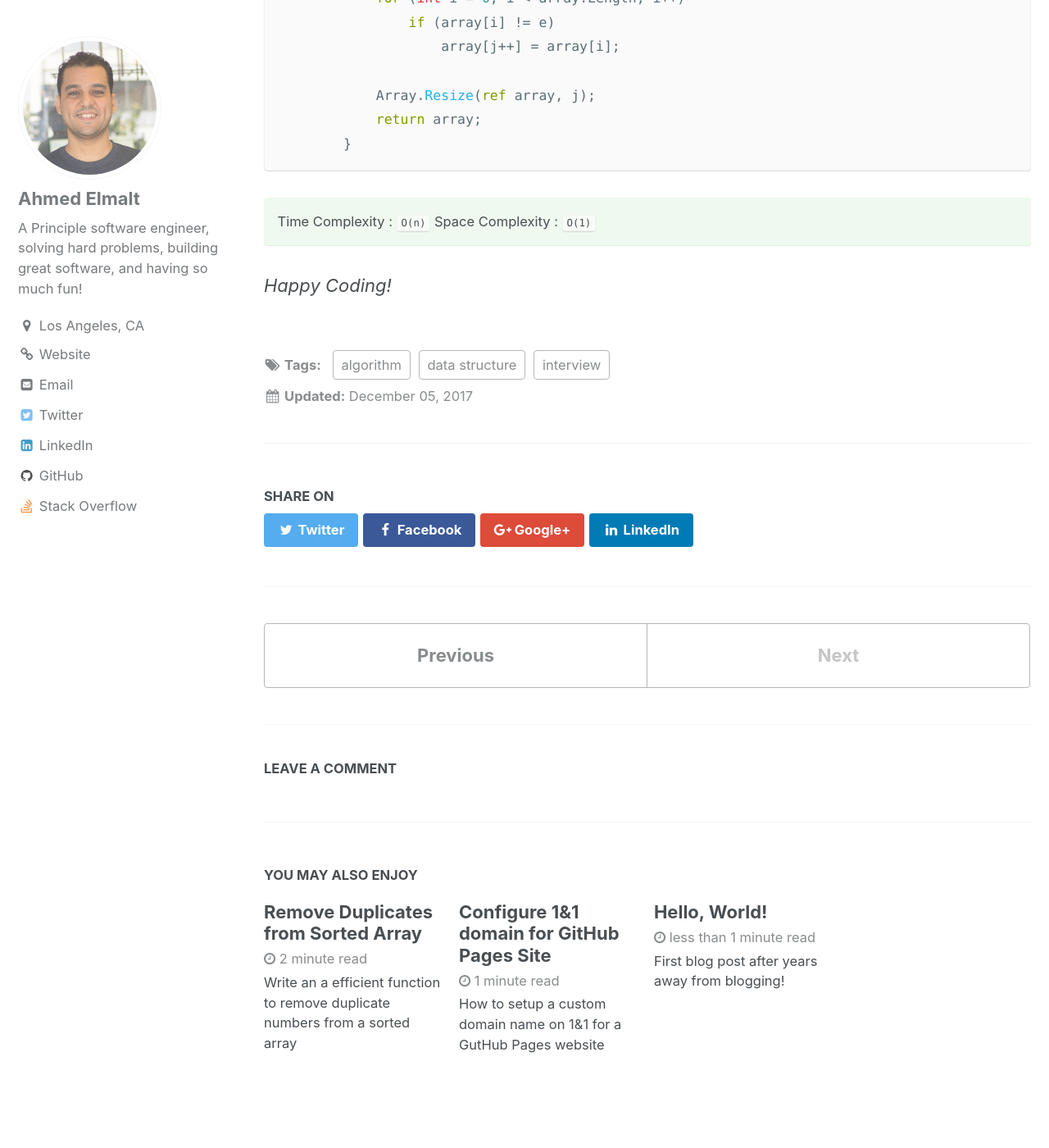
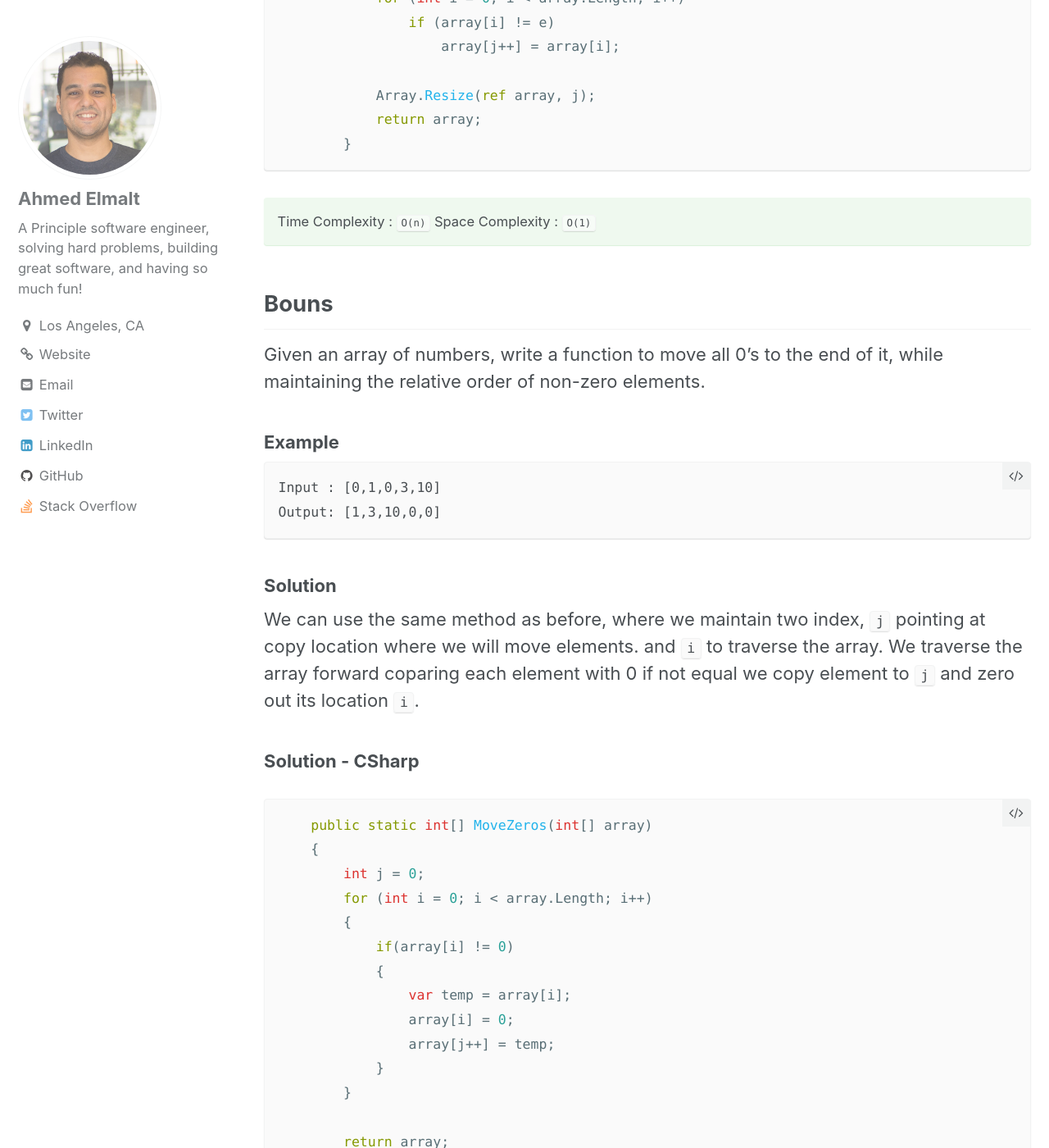
Before and after one commit to eknowledger/eknowledger.github.io, a Jekyll site: the page built from _posts/2017-12-5-quiz-remove-element.md, in a window 1280 px wide and 1400 px high, scrolled down 1418 px. Shown: the whole window at 82% size. Built offline with Jekyll 4.4.1, drawn with Linux system fonts in a browser that asks for light colours; comment, search, counter and statistics services are not loaded; some of the changed text lies outside the part shown.

Commit message:
post bouns update

```diff
--- a/_posts/2017-12-5-quiz-remove-element.md
+++ b/_posts/2017-12-5-quiz-remove-element.md
@@ -50,4 +50,43 @@ Time Complexity  : `O(n)`
 Space Complexity : `O(1)`
 {: .notice--success}
 
+## Bouns
+
+Given an array of numbers, write a function to move all 0's to the end of it, while maintaining the relative order of non-zero elements.
+
+### Example
+
+    Input : [0,1,0,3,10]
+    Output: [1,3,10,0,0]
+
+### Solution
+
+We can use the same method as before, where we maintain two index, `j` pointing at copy location where we will move elements. and `i` to traverse the array. We traverse the array forward coparing each element with 0 if not equal we copy element to `j` and zero out its location `i`.
+
+### Solution - CSharp
+
+{% highlight csharp %}
+    public static int[] MoveZeros(int[] array)
+    {
+        int j = 0;
+        for (int i = 0; i < array.Length; i++)
+        {
+            if(array[i] != 0)
+            {
+                var temp = array[i];
+                array[i] = 0;
+                array[j++] = temp;
+            }
+        }
+
+        return array;
+    }
+{% endhighlight %}
+
+Time Complexity  : `O(n)`
+Space Complexity : `O(1)`
+{: .notice--success}
+
+
+
 _Happy Coding!_
```
